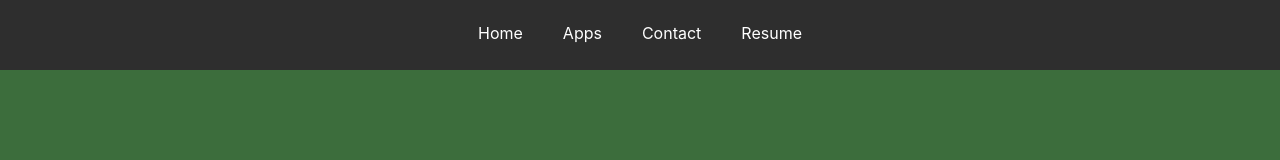
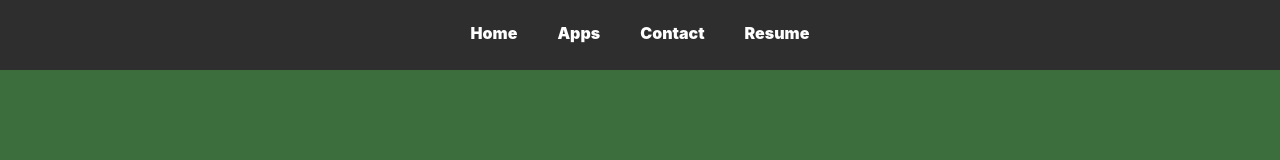
Before and after one commit to mohamedabukar/My-Portfolio, a React (Create React App) app: page / in a window 1280 px wide. Shown: the top 160 px of the page. Built offline with nearby package versions, Linux system fonts and the light colour scheme.

Commit message:
font size edited.

```diff
--- a/src/index.css
+++ b/src/index.css
@@ -7,6 +7,22 @@ body {
   -moz-osx-font-smoothing: grayscale;
 }
 
+h1{
+  font-weight: 900;
+  font-size: 45px;
+}
+h2{
+  font-weight: 700;
+  font-size: 23px;
+}
+p{
+  font-weight: 500;
+  font-size: 21px;
+}
+a{
+  font-weight:900;
+  font-size: 16px;
+}
 code {
   font-family: source-code-pro, Menlo, Monaco, Consolas, 'Courier New',
     monospace;
```
